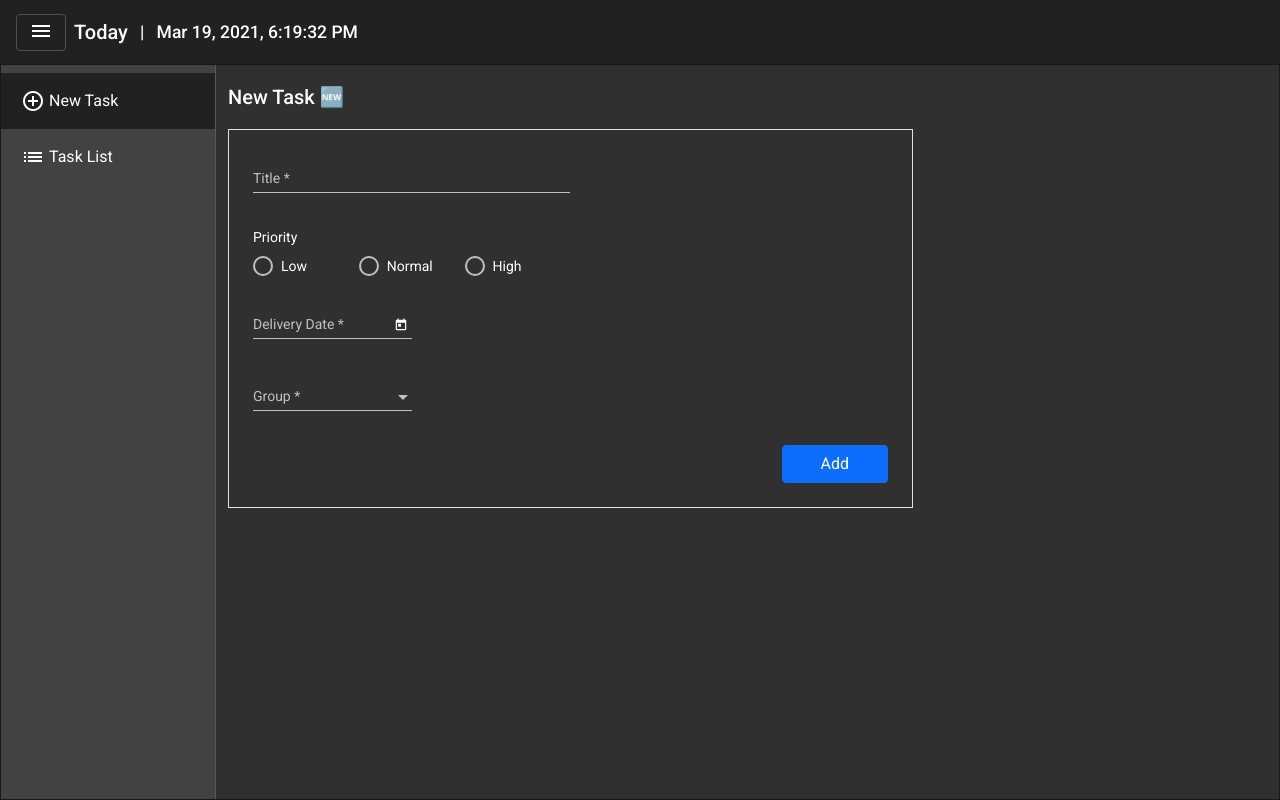
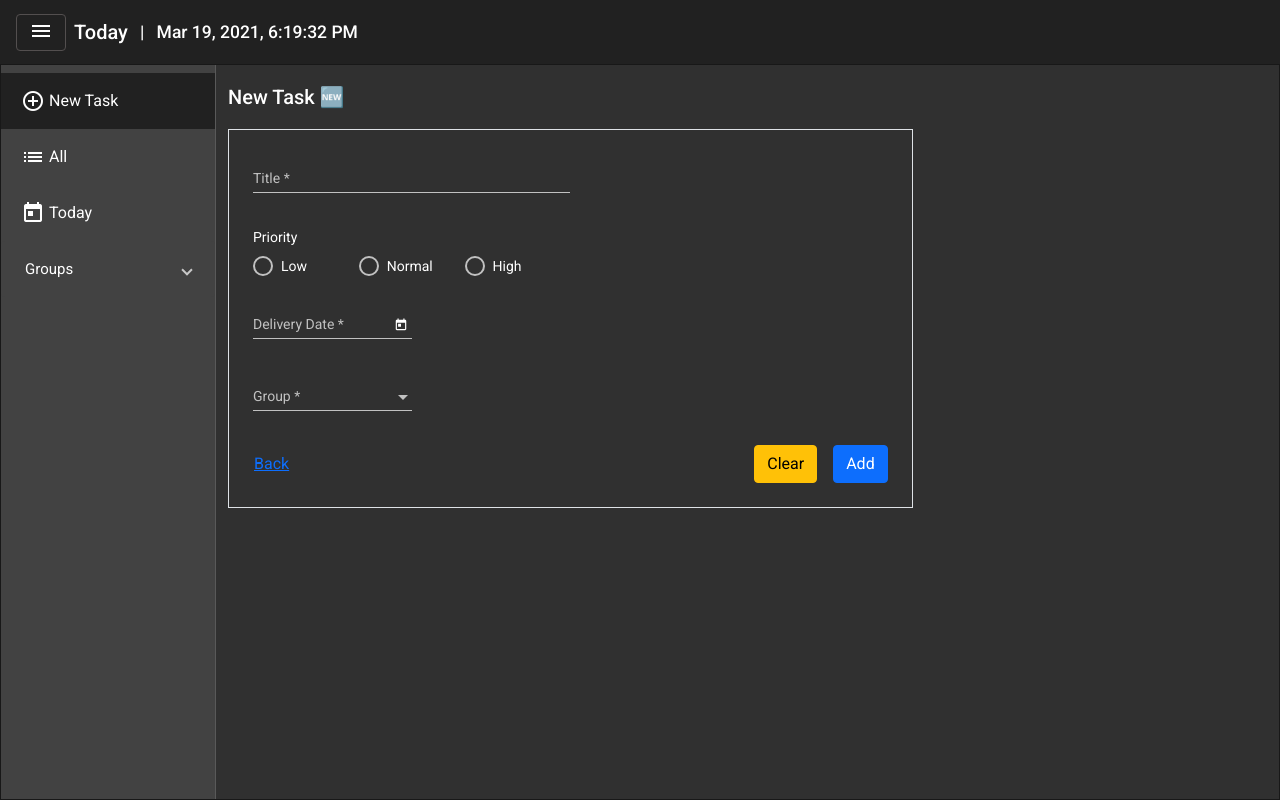
Before and after one commit to minajacob/ToDo_List_App, an Angular app: page /app/new in a window 1280 px wide. Built offline with nearby package versions, Linux system fonts and the light colour scheme.

Commit message:
refs ToDo Add (clear/back), Menu List (Today, Groups)

```diff
--- a/src/app/modules/controls/controls.module.ts
+++ b/src/app/modules/controls/controls.module.ts
@@ -15,6 +15,7 @@ import { MatRadioModule } from '@angular/material/radio';
 import { MatSnackBarModule } from '@angular/material/snack-bar';
 import { MatAutocompleteModule } from '@angular/material/autocomplete';
 import { MatDialogModule } from '@angular/material/dialog';
+import { MatExpansionModule } from '@angular/material/expansion';
 
 const components = [
   MatSidenavModule,
@@ -32,7 +33,8 @@ const components = [
   MatRadioModule,
   MatSnackBarModule,
   MatAutocompleteModule,
-  MatDialogModule
+  MatDialogModule,
+  MatExpansionModule
 ]
 
 @NgModule({
--- a/src/app/modules/core/groups.service.ts
+++ b/src/app/modules/core/groups.service.ts
@@ -22,4 +22,8 @@ export class GroupsService {
   getAll() {
     return of(this.groups);
   }
+
+  getById(gId: number) {
+    return this.groups.find(g => g.id == gId);
+  }
 }
--- a/src/app/modules/core/todo.model.ts
+++ b/src/app/modules/core/todo.model.ts
@@ -30,5 +30,6 @@ export interface ITodoList {
         title: string;
         date: any;
         groupName: string;
-    }
+    },
+    isToday: boolean;
 }
--- a/src/app/modules/layout/layout.component.html
+++ b/src/app/modules/layout/layout.component.html
@@ -25,10 +25,27 @@
             <mat-list-item class="menu-item" routerLinkActive="active" routerLink="new" matRipple role="listitem">
                 <mat-icon mat-list-icon>add_circle_outline</mat-icon> New Task
             </mat-list-item>
-            <mat-list-item class="menu-item" routerLinkActive="active"  routerLink="list/all" matRipple role="listitem">
-                <mat-icon mat-list-icon>list</mat-icon> Task List
+            <mat-list-item class="menu-item" routerLinkActive="active" routerLink="list/all" matRipple role="listitem">
+                <mat-icon mat-list-icon>list</mat-icon> All
             </mat-list-item>
-          </mat-list>
+            <mat-list-item class="menu-item" routerLinkActive="active" routerLink="list/today" matRipple role="listitem">
+                <mat-icon mat-list-icon>today</mat-icon> Today
+            </mat-list-item>
+        </mat-list>
+        <mat-accordion class="group-accordion">
+            <mat-expansion-panel class="shadow-none">
+                <mat-expansion-panel-header>
+                    <mat-panel-title>
+                        Groups
+                    </mat-panel-title>
+                </mat-expansion-panel-header>
+                <mat-list role="list">
+                    <mat-list-item class="menu-item" routerLink="list/all" [queryParams]="{gId: group.id}" matRipple role="listitem" *ngFor="let group of groups | async">
+                        {{ group.name }}
+                    </mat-list-item>
+                </mat-list>
+            </mat-expansion-panel>
+        </mat-accordion>
     </mat-sidenav>
 
     <mat-sidenav-content>
--- a/src/app/modules/layout/layout.component.ts
+++ b/src/app/modules/layout/layout.component.ts
@@ -1,6 +1,7 @@
 import { Component, OnInit } from '@angular/core';
 import { interval, Observable } from 'rxjs';
 import { map } from 'rxjs/operators';
+import { GroupsService } from '../core/groups.service';
 
 @Component({
   selector: 'app-layout',
@@ -11,7 +12,7 @@ export class LayoutComponent implements OnInit {
 
   date: Observable<number>;
 
-  constructor() {
+  constructor(private groupsSvc: GroupsService) {
     this.date = interval(1000).pipe(map(t => Date.now()));
   }
 
@@ -19,4 +20,8 @@ export class LayoutComponent implements OnInit {
 
   }
 
+  get groups() {
+    return this.groupsSvc.getAll();
+  }
+
 }
--- a/src/app/modules/layout/layout.style.scss
+++ b/src/app/modules/layout/layout.style.scss
@@ -30,3 +30,15 @@
         background: #212121;
     }
 }
+
+.group-accordion {
+    ::ng-deep{
+        .mat-expansion-panel-header,
+        .mat-expansion-panel-header.mat-expanded {
+            height: 56px;
+        }
+        .mat-expansion-panel-body {
+            padding: 0;
+        }
+    }
+}
--- a/src/app/modules/todo-list/components/todo-list.component.html
+++ b/src/app/modules/todo-list/components/todo-list.component.html
@@ -1,11 +1,11 @@
 <div class="row mt-3">
-    <div class="d-flex justify-content-end">
+    <div class="d-flex justify-content-end mb-2">
         <button mat-flat-button routerLink="/app/new" type="button" color="accent">
             <mat-icon mat-list-icon>add_circle_outline</mat-icon> New Task
         </button>
     </div>
 
-    <div>
+    <div *ngIf="!model.isToday">
         <label class="mb-2">Filter By</label>
         <div class="row row-cols-auto">
             <div class="col">
--- a/src/app/modules/todo-list/components/todo-list.component.ts
+++ b/src/app/modules/todo-list/components/todo-list.component.ts
@@ -2,7 +2,7 @@ import { AfterViewInit, Component, OnInit, QueryList, ViewChild, ViewChildren }
 import { MatCheckbox } from '@angular/material/checkbox';
 import { MatDialog } from '@angular/material/dialog';
 import { MatInput } from '@angular/material/input';
-import { Router } from '@angular/router';
+import { ActivatedRoute, Router } from '@angular/router';
 import { Observable } from 'rxjs';
 import { map, startWith } from 'rxjs/operators';
 import { GroupsService } from '../../core/groups.service';
@@ -21,7 +21,7 @@ export class TodoListComponent implements OnInit {
 
   model: ITodoList = {} as ITodoList;
 
-  constructor(private tasksSvc: TasksService, private groupsSvc: GroupsService, private router: Router, public dialog: MatDialog) {  }
+  constructor(private tasksSvc: TasksService, private groupsSvc: GroupsService, private router: Router, public dialog: MatDialog, private activeRoute: ActivatedRoute) {  }
 
   ngOnInit(): void {
     this.model = {
@@ -32,7 +32,8 @@ export class TodoListComponent implements OnInit {
         date: null,
         groupName: '',
         title: ''
-      }
+      },
+      isToday: false
     }
 
     this.tasksSvc.get().subscribe(tasks => {
@@ -42,6 +43,16 @@ export class TodoListComponent implements OnInit {
     this.groupsSvc.getAll().subscribe(groups => {
       this.model.groups = groups;
     });
+
+    this.activeRoute.queryParams.subscribe((params) => {
+      this.model.filter.groupName = this.groupsSvc.getById(params['gId'])?.name || '';
+    })
+
+    if (this.activeRoute.snapshot.data.isToday) {
+      const today = new Date();
+      this.model.filter.date = new Date(today.getFullYear(),today.getMonth(),today.getDate());
+      this.model.isToday = true;
+    }
   }
 
   filteredGroups(value: string){
--- a/src/app/modules/todo-list/todo-list.module.ts
+++ b/src/app/modules/todo-list/todo-list.module.ts
@@ -12,6 +12,7 @@ import { SharedModule } from '../shared/shared.module';
 
 const routes: Routes = [
   { path: 'all', component: TodoListComponent },
+  { path: 'today', component: TodoListComponent, data: { isToday: true } },
   { path: 'view/:taskId', component: TodoManagementComponent, data: { pageType: "view" } },
   { path: 'edit/:taskId', component: TodoManagementComponent, data: { pageType: "edit" } }
 ]
--- a/src/app/modules/todo-management/todo-management.component.html
+++ b/src/app/modules/todo-management/todo-management.component.html
@@ -1,6 +1,6 @@
 <div class="row mt-3">
     <h2>New Task 🆕</h2>
-    <form class="col-8" (ngSubmit)="addNewTask()" #form="ngForm" [formGroup]="model.newTaskForm" >
+    <form class="col-8" (ngSubmit)="addNewTask(form)" #form="ngForm" [formGroup]="model.newTaskForm" >
         <div class="border border-1 p-4">
             <div class="col-6 mb-3">
                 <mat-form-field class="w-100">
@@ -54,8 +54,12 @@
                 </mat-form-field>
             </div>
 
-            <div class="d-md-flex justify-content-md-end">
-                <div class="d-grid col-2">
+            <div class="d-md-flex flex-wrap justify-content-md-between">
+                <div>
+                    <a type="button" class="btn btn-link px-0" routerLink="/app/list/all" >Back</a>
+                </div>
+                <div>
+                    <button type="button" (click)="form.resetForm()" class="btn btn-warning mx-3 ">Clear</button>
                     <button type="submit" class="btn btn-primary" *ngIf="model.addMode">Add</button>
                     <button type="button" class="btn btn-primary" (click)="editTask()" *ngIf="model.viewMode">Edit</button>
                     <button type="button" class="btn btn-primary" (click)="updateTask()" *ngIf="model.editMode">Update</button>
--- a/src/app/modules/todo-management/todo-management.component.ts
+++ b/src/app/modules/todo-management/todo-management.component.ts
@@ -1,5 +1,5 @@
-import { Component, OnInit } from '@angular/core';
-import { FormBuilder, Validators } from '@angular/forms';
+import { Component, OnInit, ViewChild } from '@angular/core';
+import { FormBuilder, FormGroupDirective, Validators } from '@angular/forms';
 import { MatSnackBar } from '@angular/material/snack-bar';
 import { ActivatedRoute, Router } from '@angular/router';
 import { GroupsService } from '../core/groups.service';
@@ -63,9 +63,10 @@ export class TodoManagementComponent implements OnInit {
     })
   }
 
-  addNewTask() {
+  addNewTask(form: FormGroupDirective) {
     if (this.model.newTaskForm.valid) {
       this.tasksSvc.add(this.model.newTaskForm.value).subscribe(res => {
+        form.resetForm();
         this.snackBar.open("Task added successfully 😀", "close", { duration: 2000 });
       })
     }
```
